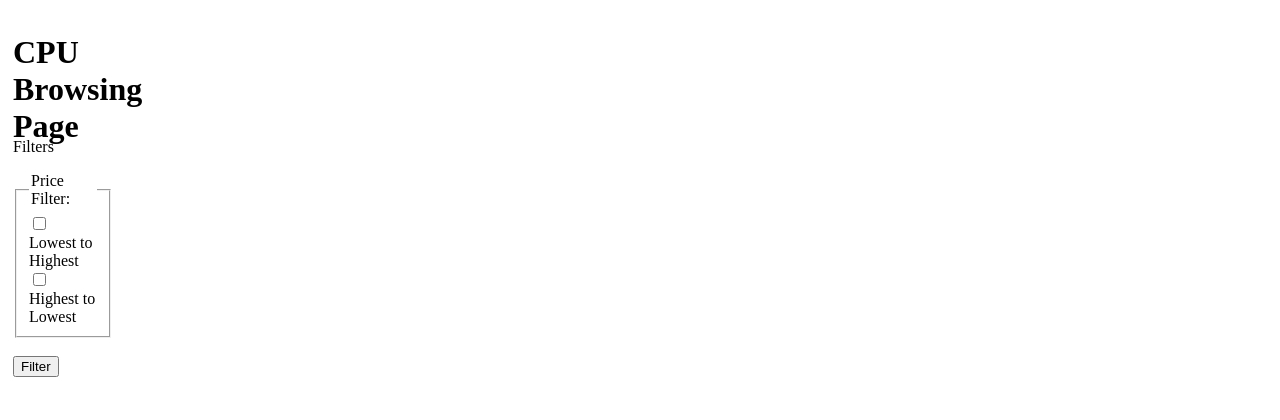
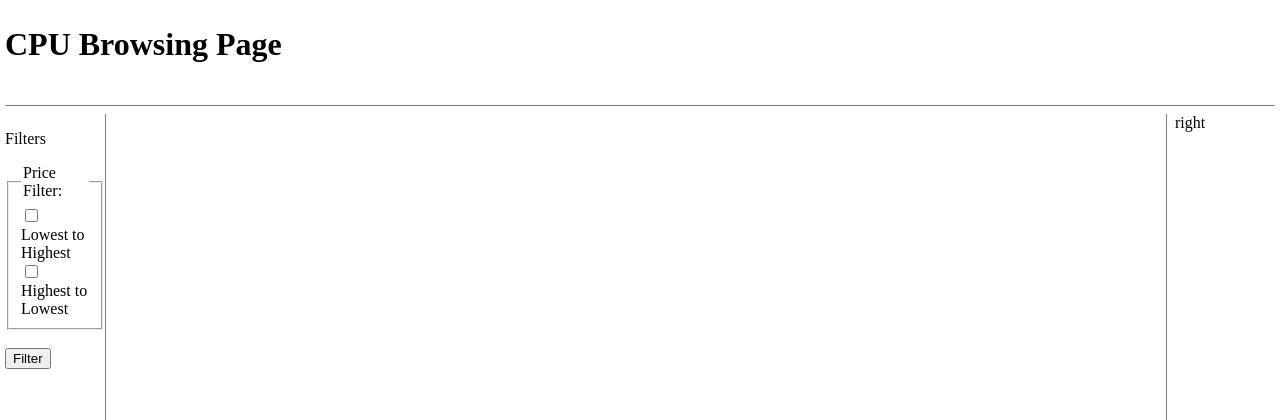
Before and after one commit to jomer4lyfe/ITC-350-Database, a Flask app: page /CPU in a window 1280 px wide. Shown: the top 420 px of the page. Run offline with Flask 3, Linux system fonts and the light colour scheme; data that the repository does not hold is empty.

Commit message:
styling changes

```diff
--- a/templates/browse_cpu.html
+++ b/templates/browse_cpu.html
@@ -6,7 +6,7 @@
     <link rel="stylesheet" href="../static/css/styles.css">
     <title>CPU_Browsing Page</title>
 </head>
-<body class="common">
+<body>
     <div class="common header">
     <h1>CPU Browsing Page</h1>
     </div>
```
